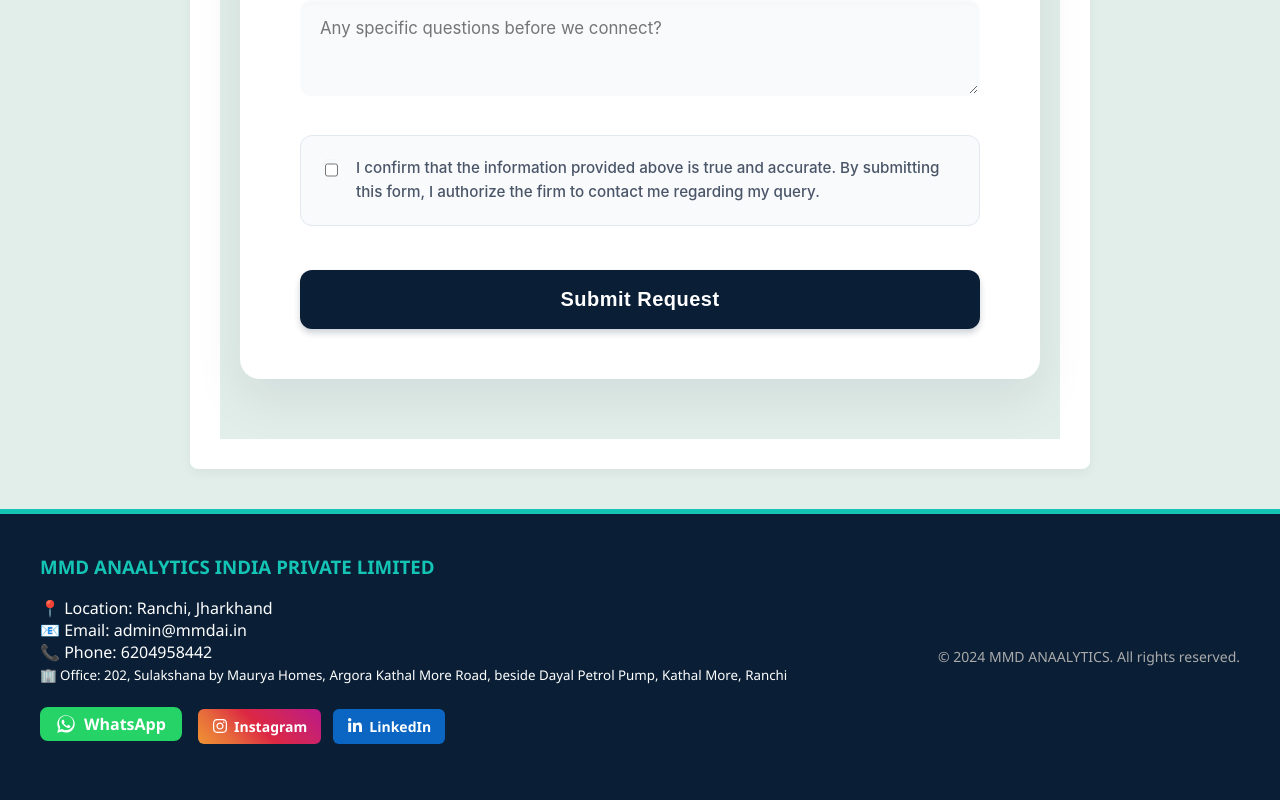
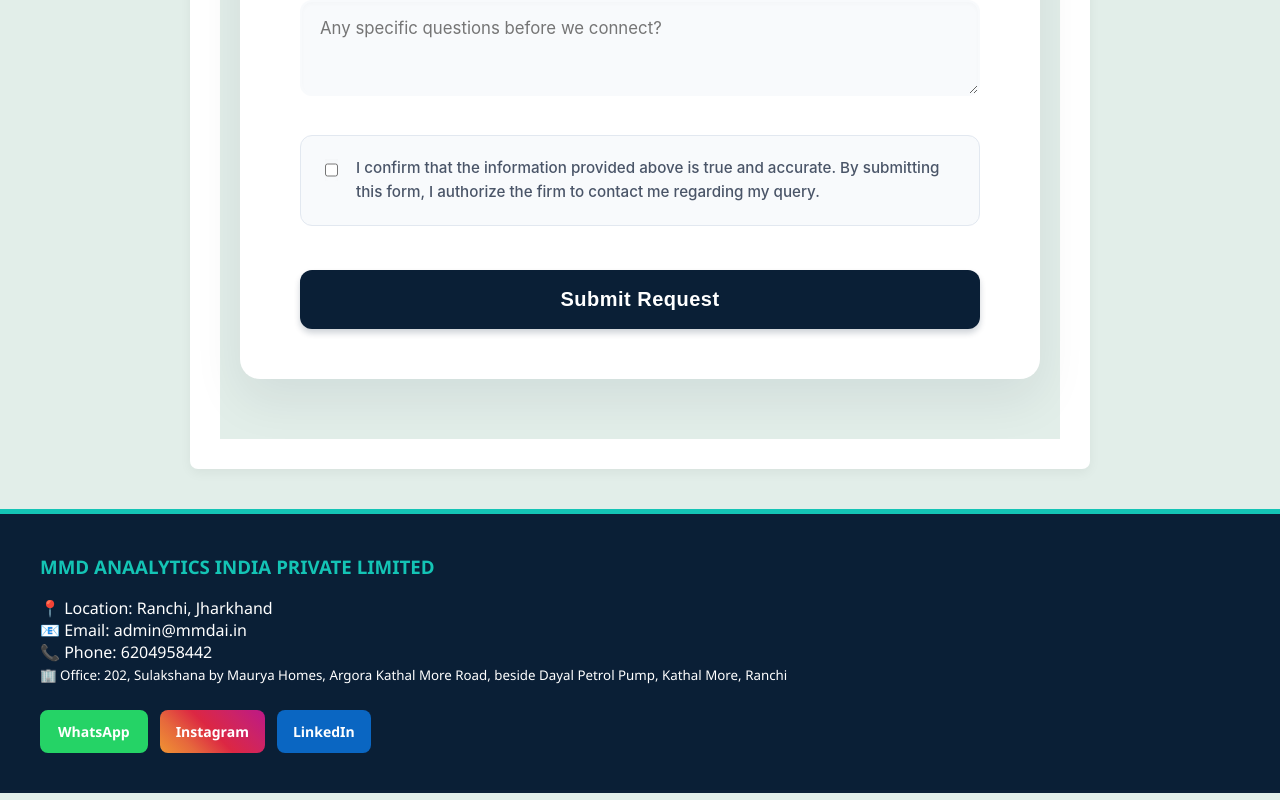
Before and after one commit to UltimateArk/MMDAI, a React (Create React App) app: page /ConsultationForm in a window 1280 px wide. Shown: the part 1314-2114 px from the top of the page. Built offline with nearby package versions, Linux system fonts and the light colour scheme.

Commit message:
VISUAL CHANGES FOR S<ALLER DEVICES

```diff
--- a/src/components/Common/Footer.css
+++ b/src/components/Common/Footer.css
@@ -24,23 +24,38 @@
   font-size: 14px;
   color: #aaa;
 }
-/* Update your main WhatsApp button class */
+
+/* =========================================
+   SOCIAL BUTTONS CONTAINER
+   ========================================= */
+.social-buttons-container {
+  display: flex;
+  flex-wrap: wrap;
+  gap: 12px; /* Uniform spacing between buttons */
+  margin-top: 25px;
+}
+
+/* Shared Button Styling */
+.btn-whatsapp, .btn-instagram, .btn-linkedin {
+  display: inline-flex;
+  align-items: center;
+  justify-content: center;
+  gap: 8px;
+  padding: 10px 16px;
+  border-radius: 8px;
+  text-decoration: none;
+  font-weight: 600;
+  font-size: 14px;
+  transition: all 0.3s ease;
+  box-sizing: border-box;
+}
+
+/* WhatsApp Specific */
 .btn-whatsapp {
-  display: inline-flex;       /* This puts the icon and text on the same line */
-  align-items: center;        /* Centers them vertically */
-  justify-content: center;    /* Centers them horizontally */
-  gap: 8px;                   /* Adds a clean space between the logo and text */
   background-color: #25D366;
   color: #ffffff;
   border: 2px solid #25D366;
-  padding: 4px 14px;         /* Adjust padding if needed to fit the icon */
-  border-radius: 8px;
-  text-decoration: none;
-  font-weight: 600;
-  transition: all 0.3s ease;
-  margin-right: 12px;         /* Spacing to next button */
 }
-
 .btn-whatsapp:hover {
   background-color: #1DA851;
   border-color: #1DA851;
@@ -48,95 +63,56 @@
   transform: translateY(-2px);
 }
 
-/* Size the SVG Icon */
-.whatsapp-icon {
-  height: 20px;               /* Keeps the icon proportional to your text */
-  width: 20px;
-}
-/* Instagram specific button styling */
+/* Instagram Specific */
 .btn-instagram {
-  display: inline-flex;
-  align-items: center;
-  justify-content: center;
-  gap: 6px;
-
-  /* The official Instagram Brand Gradient */
   background: linear-gradient(45deg, #f09433 0%, #e6683c 25%, #dc2743 50%, #cc2366 75%, #bc1888 100%);
   color: #ffffff;
-
-  /* We remove the border because gradient borders are messy, and add slightly more padding to compensate */
   border: none;
-  padding: 8px 14px;
-
-  font-size: 14px;
-  border-radius: 6px;
-  text-decoration: none;
-  font-weight: 600;
-  transition: all 0.3s ease;
-  margin-right: 12px;         /* Spacing to next button */
 }
-
 .btn-instagram:hover {
-  /* filter: brightness makes the gradient "pop" on hover without needing to rewrite it */
   filter: brightness(1.1);
   box-shadow: 0 4px 12px rgba(220, 39, 67, 0.4);
   transform: translateY(-2px);
 }
 
-/* Shared SVG Icon Sizing for both WhatsApp and Instagram */
-.social-icon {
-  height: 16px;
-  width: 16px;
-}
-
-/* LinkedIn specific button styling */
+/* LinkedIn Specific */
 .btn-linkedin {
-  display: inline-flex;
-  align-items: center;
-  justify-content: center;
-  gap: 6px;
   background-color: #0A66C2;
   color: #ffffff;
   border: none;
-  padding: 8px 14px;
-  font-size: 14px;
-  border-radius: 6px;
-  text-decoration: none;
-  font-weight: 600;
-  transition: all 0.3s ease;
 }
-
 .btn-linkedin:hover {
   background-color: #084B93;
   box-shadow: 0 4px 12px rgba(10, 102, 194, 0.4);
   transform: translateY(-2px);
 }
 
-/* =========================================
-   LINKEDIN FOOTER BUTTON (OLD - DEPRECATED)
-   ========================================= */
-.linkedin-footer-btn {
-  display: inline-flex;
-  align-items: center;
-  gap: 8px; /* Space between the emoji/icon and text */
-  text-decoration: none;
-  color: #4a5568; /* Clean, slate gray text */
-  font-weight: 600;
-  font-size: 1.1rem;
-  padding: 8px 12px;
-  border-radius: 8px;
-  transition: all 0.3s cubic-bezier(0.25, 0.8, 0.25, 1);
+/* SVG Icon Sizing */
+.social-icon {
+  height: 18px;
+  width: 18px;
 }
 
-/* The Hover Effect */
-.linkedin-footer-btn:hover {
-  /* You can change this to #14c4b5 (Your Teal) or #0A66C2 (LinkedIn Blue) */
-  color: #0A66C2;
-  background-color: #f1f5f9; /* Soft background highlight */
-  transform: translateY(-3px); /* Subtle lift effect */
+/* =========================================
+   📱 MOBILE FOOTER ADJUSTMENTS
+   ========================================= */
+@media screen and (max-width: 768px) {
+  .social-buttons-container {
+    justify-content: center; /* Centers buttons on mobile */
+  }
+
+  /* Makes the buttons grow to fill the row evenly on phones */
+  .btn-whatsapp, .btn-instagram, .btn-linkedin {
+    flex: 1 1 auto;
+    min-width: 140px;
+  }
+
+  .footer-container {
+    flex-direction: column;
+    text-align: center; /* Centers text on mobile */
+  }
+
+  .footer-links {
+    margin-top: 20px;
+  }
 }
-
-/* Keeps the emoji/icon centered */
-.linkedin-footer-btn .social-icon {
-  font-size: 1.3rem;
-}
--- a/src/components/Common/Footer.js
+++ b/src/components/Common/Footer.js
@@ -7,57 +7,44 @@ const Footer = () => {
       <div className="footer-container">
         <div className="footer-info">
           <h3>MMD ANAALYTICS INDIA PRIVATE LIMITED</h3>
-          <p>📍 Location: Ranchi, Jharkhand<br></br>
-          📧 Email: admin@mmdai.in<br></br>📞 Phone: 6204958442<br></br><small>🏢 Office: 202, Sulakshana by Maurya Homes, Argora Kathal More Road, beside Dayal Petrol Pump, Kathal More, Ranchi</small><br></br><br></br><a
+          <p>
+            📍 Location: Ranchi, Jharkhand<br />
+            📧 Email: admin@mmdai.in<br />
+            📞 Phone: 6204958442<br />
+            <small>
+              🏢 Office: 202, Sulakshana by Maurya Homes, Argora Kathal More Road,
+              beside Dayal Petrol Pump, Kathal More, Ranchi
+            </small>
+          </p>
+
+          <div className="social-buttons-container">
+            <a
               href="https://wa.me/916204958442?text=Hello%20MMD%20Team,%20I%20want%20to%20know%20more%20about%20your%20services."
               target="_blank"
               rel="noopener noreferrer"
               className="btn btn-whatsapp"
             >
-  {/* This is the official WhatsApp SVG Logo */}
-  <svg
-    xmlns="http://www.w3.org/2000/svg"
-    viewBox="0 0 448 512"
-    className="whatsapp-icon"
-  >
-    <path fill="currentColor" d="M380.9 97.1C339 55.1 283.2 32 223.9 32c-122.4 0-222 99.6-222 222 0 39.1 10.2 77.3 29.6 111L0 480l117.7-30.9c32.4 17.7 68.9 27 106.1 27h.1c122.3 0 224.1-99.6 224.1-222 0-59.3-25.2-115-67.1-157zM223.9 413.5c-32 0-63.5-8.6-91-24.9l-6.5-3.8-67.7 17.8 18-65.9-4.2-6.7C53.7 296 42 260.6 42 224c0-100.3 81.7-182 182-182 50.3 0 97.6 19.6 133.2 55.2s55.2 82.9 55.2 133.2c0 100.3-81.7 182-182.1 182zM323.7 297.2c-5.5-2.8-32.3-16-37.3-17.8-5-1.9-8.7-2.8-12.4 2.8-3.7 5.5-14.1 17.8-17.3 21.4-3.2 3.7-6.5 4.1-12 1.4-5.5-2.8-23-8.5-43.8-27.1-16.2-14.5-27.1-32.4-30.4-37.9-3.2-5.5-.3-8.5 2.5-11.3 2.5-2.5 5.5-6.4 8.2-9.6 2.8-3.2 3.7-5.5 5.5-9.2 1.9-3.7.9-6.9-.5-9.6-1.4-2.8-12.4-30.1-17-41.2-4.5-10.8-9.1-9.3-12.5-9.5-3.2-.2-6.9-.2-10.6-.2-3.7 0-9.6 1.4-14.7 6.9-5 5.5-19.3 18.8-19.3 45.9 0 27.1 19.8 53.2 22.5 56.9 2.8 3.7 38.8 59.3 94 83.1 13.1 5.6 23.3 9 31.3 11.5 13.2 4.2 25.2 3.6 34.7 2.2 10.6-1.6 32.3-13.2 36.9-25.9 4.6-12.8 4.6-23.7 3.2-25.9-1.3-2.3-5-3.7-10.5-6.5z"/>
-  </svg>
               <span>WhatsApp</span>
-</a>            {/* Instagram Action Button */}
+            </a>
+
             <a
               href="https://instagram.com/mmdai.in"
               target="_blank"
               rel="noopener noreferrer"
               className="btn btn-instagram"
             >
-  {/* Official Instagram SVG Logo */}
-  <svg
-    xmlns="http://www.w3.org/2000/svg"
-    viewBox="0 0 448 512"
-    className="social-icon"
-  >
-    <path fill="currentColor" d="M224.1 141c-63.6 0-114.9 51.3-114.9 114.9s51.3 114.9 114.9 114.9S339 319.5 339 255.9 287.7 141 224.1 141zm0 189.6c-41.1 0-74.7-33.5-74.7-74.7s33.5-74.7 74.7-74.7 74.7 33.5 74.7 74.7-33.6 74.7-74.7 74.7zm146.4-194.3c0 14.9-12 26.8-26.8 26.8-14.9 0-26.8-12-26.8-26.8s12-26.8 26.8-26.8 26.8 12 26.8 26.8zm76.1 27.2c-1.7-35.9-9.9-67.7-36.2-93.9-26.2-26.2-58-34.4-93.9-36.2-37-2.1-147.9-2.1-184.9 0-35.8 1.7-67.6 9.9-93.9 36.1s-34.4 58-36.2 93.9c-2.1 37-2.1 147.9 0 184.9 1.7 35.9 9.9 67.7 36.2 93.9s58 34.4 93.9 36.2c37 2.1 147.9 2.1 184.9 0 35.9-1.7 67.7-9.9 93.9-36.2 26.2-26.2 34.4-58 36.2-93.9 2.1-37 2.1-147.8 0-184.8zM398.8 388c-7.8 19.6-22.9 34.7-42.6 42.6-29.5 11.7-99.5 9-132.1 9s-102.7 2.6-132.1-9c-19.6-7.8-34.7-22.9-42.6-42.6-11.7-29.5-9-99.5-9-132.1s-2.6-102.7 9-132.1c7.8-19.6 22.9-34.7 42.6-42.6 29.5-11.7 99.5-9 132.1-9s102.7-2.6 132.1 9c19.6 7.8 34.7 22.9 42.6 42.6 11.7 29.5 9 99.5 9 132.1s2.7 102.7-9 132.1z"/>
-  </svg>
               <span>Instagram</span>
             </a>
+
             <a
               href="https://www.linkedin.com/company/mmd-anaalytics-india-private-limited/"
               target="_blank"
               rel="noopener noreferrer"
               className="btn btn-linkedin"
             >
-  <svg
-    xmlns="http://www.w3.org/2000/svg"
-    viewBox="0 0 448 512"
-    className="social-icon"
-  >
-    <path fill="currentColor" d="M100.28 448H7.4V148.9h92.88zM53.79 108.1C24.09 108.1 0 84.08 0 54.16 0 24.16 24.1 0 53.79 0c29.69 0 53.79 24.16 53.79 54.16 0 29.92-24.1 53.94-53.79 53.94zM447.9 448h-92.68V302.4c0-34.7-.7-79.2-48.3-79.2-48.3 0-55.7 37.7-55.7 76.7V448h-92.78V148.9h89.08v40.8h1.3c12.4-23.5 42.69-48.3 87.88-48.3 94 0 111.28 61.9 111.28 142.3V448z"/>
-  </svg>
               <span>LinkedIn</span>
-</a></p>
+            </a>
           </div>
-        <div className="footer-links">
-          <p>&copy; 2024 MMD ANAALYTICS. All rights reserved.</p>
         </div>
       </div>
     </footer>
--- a/src/index.css
+++ b/src/index.css
@@ -192,3 +192,24 @@ h1, h2, h3 {
     font-size: 1.75rem !important;
   }
 }
+/* =========================================
+   📱 UNIVERSAL MOBILE WIDTH FIX
+   ========================================= */
+@media screen and (max-width: 768px) {
+  /* Forces all main wrappers to stretch the full width of the phone */
+  .main-layout,
+  .home-container,
+  .page-wrapper {
+    max-width: 100% !important;
+    width: 100% !important;
+    padding: 0 8px !important; /* Reduces side gaps to a tiny 8px */
+    margin: 10px auto !important;
+    box-sizing: border-box;
+  }
+
+  /* Ensures the white content boxes don't waste space */
+  .content-area {
+    padding: 20px 15px !important;
+    border-radius: 12px !important;
+  }
+}
```
Also changed, not shown: Logo2.png (renamed from Logo2.bmp). Lines whose indentation alone changed are shown as unchanged.
